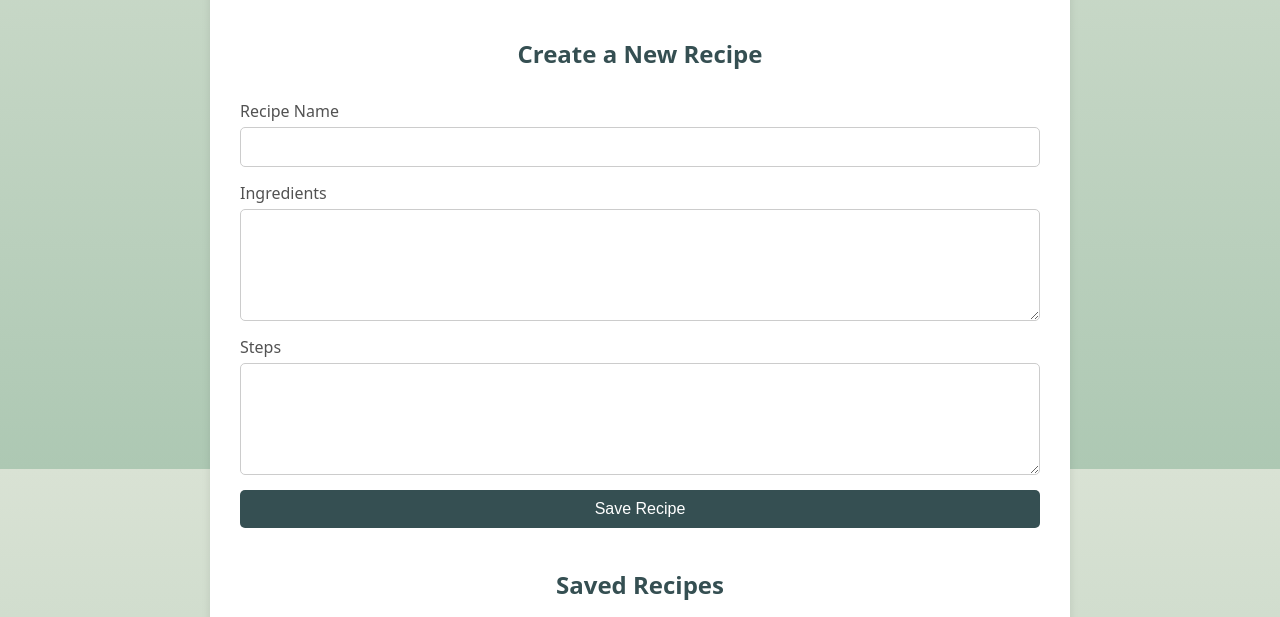
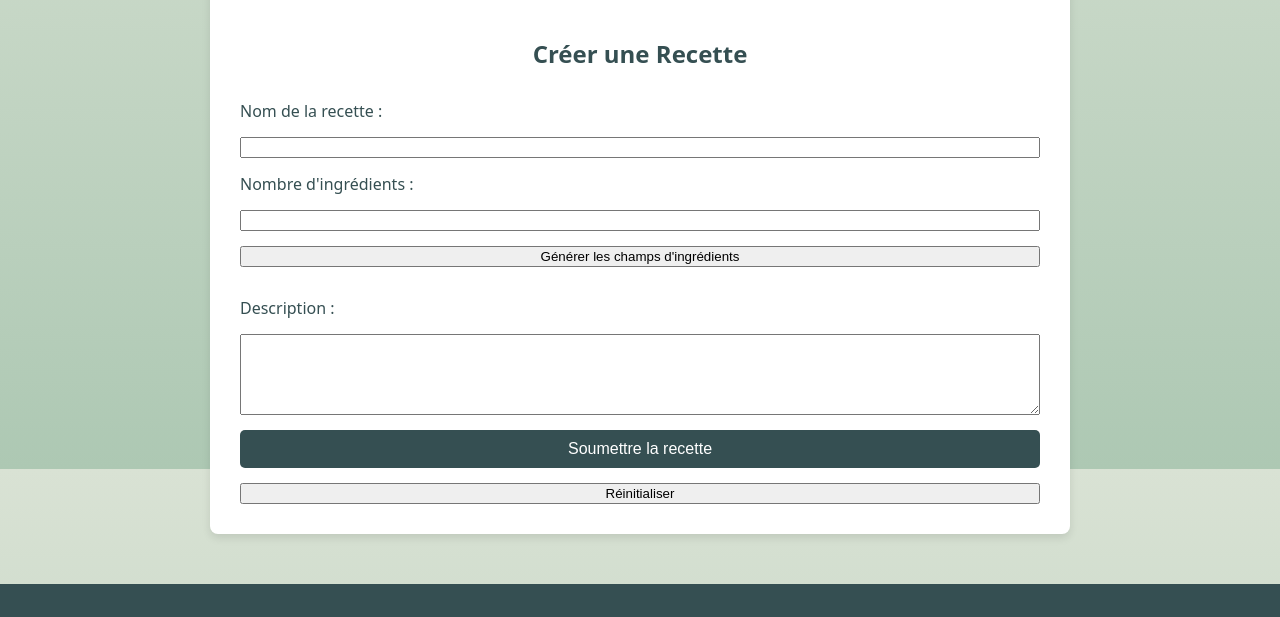
Before and after one commit to ANDR3LAXE2/ResQMeal, a website: page html/recipes.html in a window 1280 px wide. Shown: the part 331-948 px from the top of the page. Drawn offline with Linux system fonts and the light colour scheme.

Commit message:
Add files via upload

```diff
--- a/html/recipes.html
+++ b/html/recipes.html
@@ -29,28 +29,24 @@
             <p>Create your own recipes and save them for later use. Browse through your saved recipes for inspiration and meal planning.</p>
         </section>
         <section class="create-recipe">
-            <h2>Create a New Recipe</h2>
-            <form id="create-recipe-form">
-                <div class="form-group">
-                    <label for="recipe-name">Recipe Name</label>
-                    <input type="text" id="recipe-name" name="recipe-name" required>
-                </div>
-                <div class="form-group">
-                    <label for="recipe-ingredients">Ingredients</label>
-                    <textarea id="recipe-ingredients" name="recipe-ingredients" rows="5" required></textarea>
-                </div>
-                <div class="form-group">
-                    <label for="recipe-steps">Steps</label>
-                    <textarea id="recipe-steps" name="recipe-steps" rows="5" required></textarea>
-                </div>
-                <button type="submit">Save Recipe</button>
+            <h1>Créer une Recette</h1>
+            <form id="recipeForm">
+                <label for="recipeName">Nom de la recette :</label>
+                <input type="text" id="recipeName" name="recipeName" required>
+
+                <label for="ingredientCount">Nombre d'ingrédients :</label>
+                <input type="number" id="ingredientCount" name="ingredientCount" min="1" required>
+
+                <button type="button" onclick="generateIngredientFields()">Générer les champs d'ingrédients</button>
+
+                <div id="ingredientFields"></div>
+
+                <label for="description">Description :</label>
+                <textarea id="description" name="description" rows="5" required></textarea>
+
+                <button type="submit">Soumettre la recette</button>
+                <button type="reset" onclick="resetIngredientFields()">Réinitialiser</button>
             </form>
-        </section>
-        <section class="saved-recipes">
-            <h2>Saved Recipes</h2>
-            <div class="recipe-list">
-                <!-- Recipes will be dynamically added here -->
-            </div>
         </section>
     </main>
     <footer>
```
